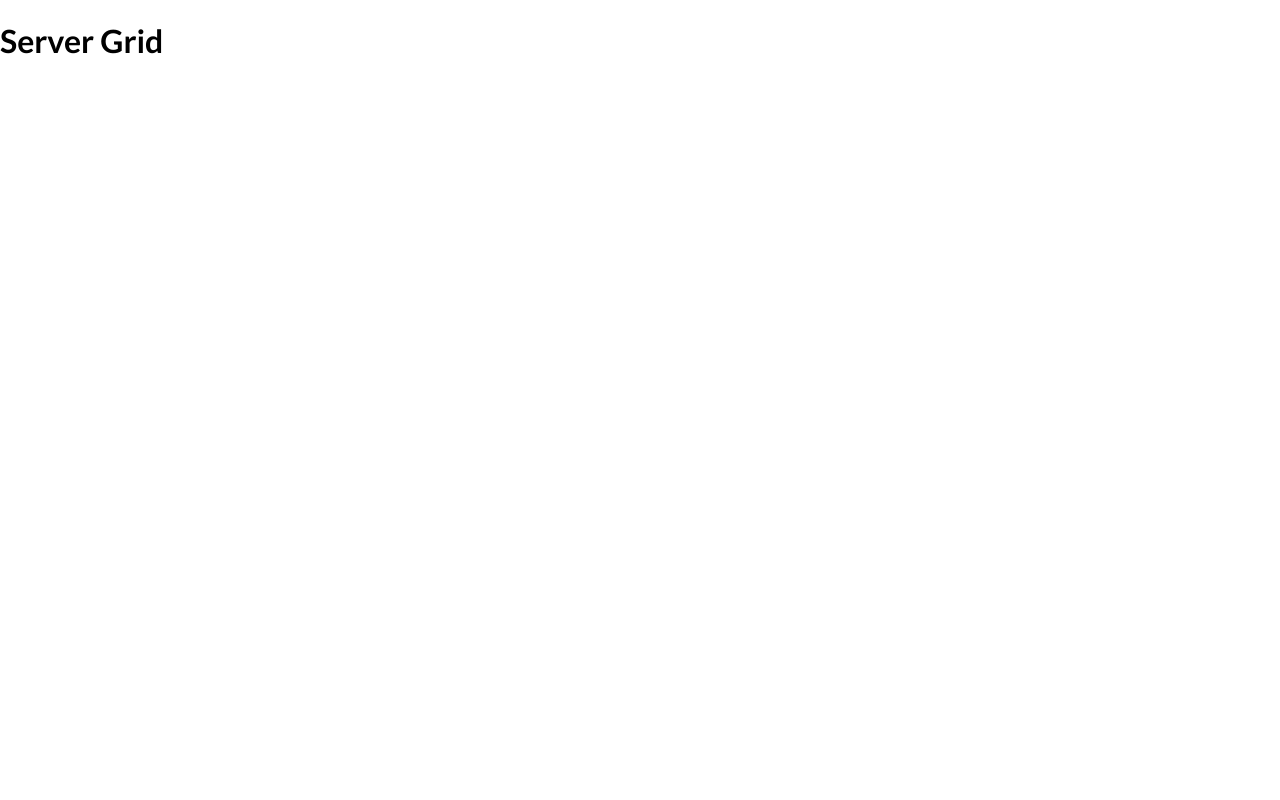
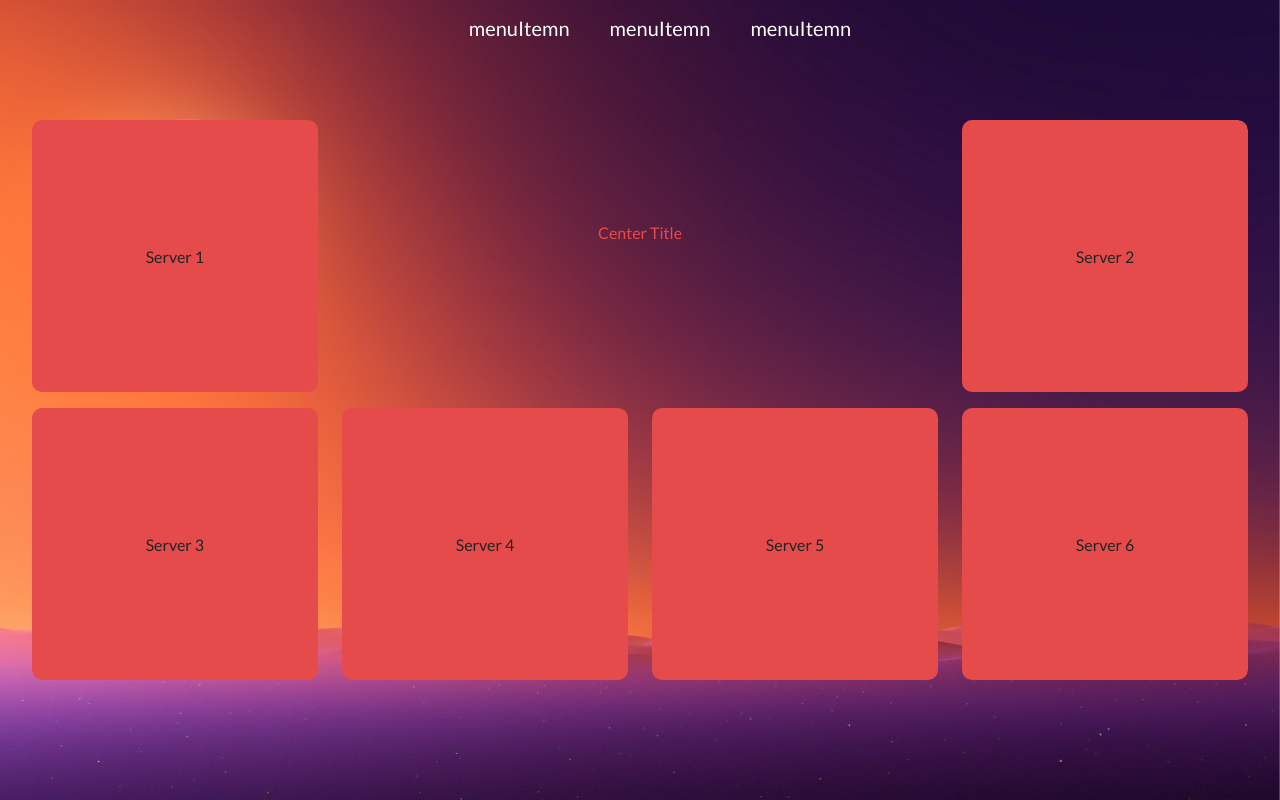
Before and after one commit to joppe2001/benkyo-test, a React (Create React App) app: page /serverGrid in a window 1280 px wide. Built offline with nearby package versions, Linux system fonts and the light colour scheme.

Commit message:
[maestro-joppe] adding the grid menu things

```diff
--- a/src/components/molecules/MainMenu/Menu.module.scss
+++ b/src/components/molecules/MainMenu/Menu.module.scss
@@ -2,6 +2,7 @@
     position: absolute;
     color: white;
     z-index: 999;
+    top: 0;
 
     ul li {
         list-style: none;
--- a/src/views/serverGrid/serverGrid.jsx
+++ b/src/views/serverGrid/serverGrid.jsx
@@ -1,10 +1,36 @@
+import React from "react";
+import styles from "./serverGrid.module.scss";
+import Menu from "../../components/molecules/MainMenu/Menu";
+
 const ServerGrid = () => {
-    // this is a page where all the chatting serrvers will be displayed in a grid format
-    return (
-        <div>
-            <h1>Server Grid</h1>
-        </div>
-    );
-}
+	// Dummy data to represent the servers you'll fetch from Firebase
+	const servers = [
+		{ id: "1", name: "Server 1" },
+		{ id: "2", name: "Server 2" },
+		{ id: "3", name: "Server 3" },
+		{ id: "4", name: "Server 4" },
+		{ id: "5", name: "Server 5" },
+		{ id: "6", name: "Server 6" },
+		{ id: "7", name: "Server 7" },
+		{ id: "8", name: "Server 8" },
+		{ id: "9", name: "Server 9" },
+	];
+
+	return (
+		<div className={styles.outerContainer}>
+            <Menu />
+			<div className={styles.serverGridContainer}>
+				<div className={styles.grid}>
+					<div className={styles.gridItemTitle}>Center Title</div>{" "}
+					{servers.map((server) => (
+						<div key={server.id} className={styles.gridItem}>
+							{server.name}
+						</div>
+					))}
+				</div>
+			</div>
+		</div>
+	);
+};
 
 export default ServerGrid;
--- a/src/views/serverGrid/serverGrid.module.scss
+++ b/src/views/serverGrid/serverGrid.module.scss
@@ -0,0 +1,68 @@
+@import '../../mixins/for-device.scss';
+
+$bg-color: #242424;
+$primary-color: #e54b4b;
+$button-padding: 0.2rem 0.6rem;
+$button-transition: background-color 0.3s, color 0.3s;
+$button-border: 1px solid $primary-color;
+
+.outerContainer {
+  position: relative;
+  display: flex;
+  justify-content: center;
+  align-items: center;
+  height: 100vh;
+  flex-direction: column;
+  background-image: url('../../images/grid-bg.png');
+  background-size: cover;
+  background-repeat: no-repeat;
+  background-position: center;
+  background-attachment: fixed;
+
+  .serverGridContainer {
+      max-height: 70vh;
+      width: 95%;
+      overflow-y: scroll;
+      border-radius: 10px;
+      &::-webkit-scrollbar {
+        display: none;
+      }
+
+      .grid {
+          display: grid;
+          grid-template-columns: repeat(4, 1fr);
+          gap: 2%;
+          // border: $button-border;
+          border-radius: 5px;
+
+          .gridItem{
+              height: 34vh;
+              display: flex;
+              align-items: center;
+              justify-content: center;
+              border-radius: 10px;
+              transition: $button-transition;
+              background-color: $primary-color;
+              color: $bg-color;
+
+              &:hover {
+                background-color: $bg-color;
+                color: $primary-color;
+                border: none;
+              }
+          }
+
+          .gridItemTitle {
+            height: 28vh;
+              grid-column: 2 / 4;
+              grid-row: 1;
+              color: $bg-color;
+              display: flex;
+              align-items: center;
+              justify-content: center;
+              border-radius: 10px;
+              color: $primary-color;
+          }
+      }
+  }
+}
```
Also changed, not shown: litellm_uuid.txt (added), src/images/grid-bg.png (added).
